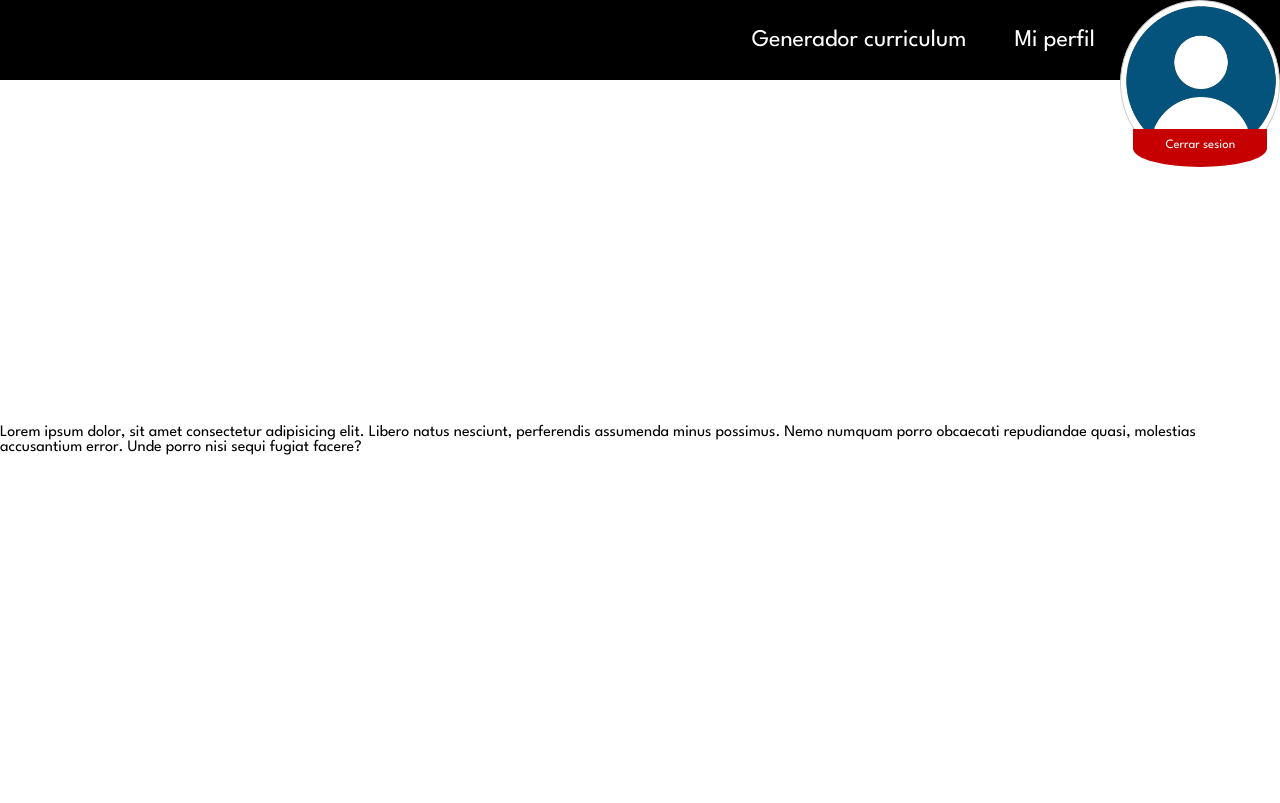
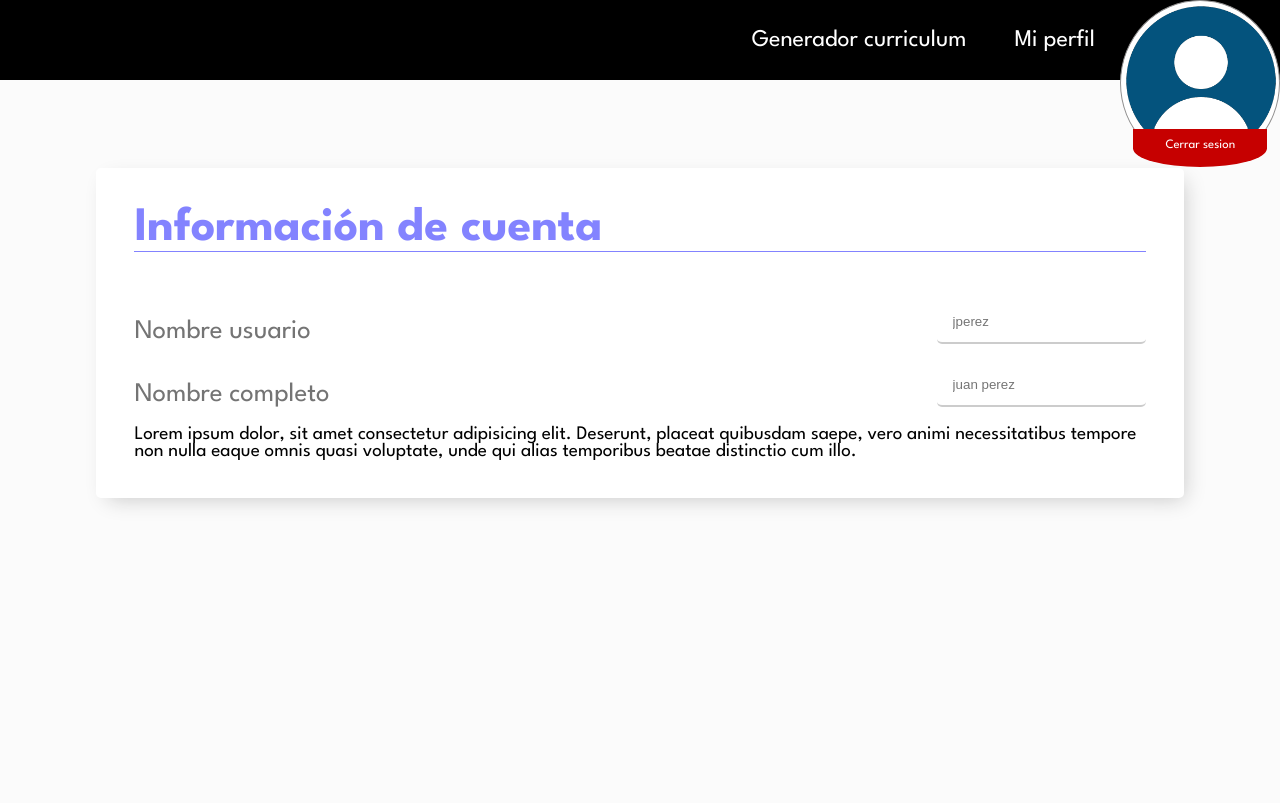
Before and after one commit to JorgeAlfaroAguirre/CVGenarator, a plain HTML site: page perfil.html in a window 1280 px wide. Drawn offline with Linux system fonts and the light colour scheme.

Commit message:
Formulario y css en perfil - CZ

```diff
--- a/assets/css/perfil.css
+++ b/assets/css/perfil.css
@@ -1,41 +1,39 @@
-@import url('https://fonts.googleapis.com/css2?family=League+Spartan:wght@400;700;900&family=Poppins:wght@400;700;900&display=swap');
+@import url("https://fonts.googleapis.com/css2?family=League+Spartan:wght@400;700;900&family=Poppins:wght@400;700;900&display=swap");
 
-*{
-  margin:0;
+* {
+  margin: 0;
   box-sizing: border-box;
 }
 
-body{
-  font-family: 'League Spartan', sans-serif;
+body {
+  font-family: "League Spartan", sans-serif;
   /* font-family: 'Poppins', sans-serif; */
   overflow: hidden;
 }
 
-.main{
+.main {
   overflow: hidden;
-  height: 100vh;
-  display: grid;
+  /* height: 100vh;
+  display: grid; */
   margin: 0 auto;
 }
 
-.main__background{
+.main__background {
   height: 100vh;
   background-color: #e0e0e0;
 }
 
-.nav{
+.nav {
   background-color: black;
   color: #eeeeee;
   height: 10vh;
   display: grid;
-  grid-template-columns: repeat(7,1fr);
-  grid-template-areas:
-  "nav_text nav_text nav_text nav_text nav_text nav_text nav_img"
-  ;
+  grid-template-columns: repeat(7, 1fr);
+  grid-template-areas: "nav_text nav_text nav_text nav_text nav_text nav_text nav_img";
   gap: 1em;
 }
 
-.nav_text{
+.nav_text {
   width: 100%;
   font-size: 1.5em;
   grid-area: nav_text;
@@ -45,24 +43,24 @@ body{
   gap: 2em;
 }
 
-.link_nav{
+.link_nav {
   width: 100%;
   text-decoration: none;
   color: #fff;
 }
 
-.nav_image{
+.nav_image {
   position: absolute;
-  top:0;
+  top: 0;
   right: 0;
   background: #fff;
   width: 10em;
   border-radius: 50%;
-  border:1px solid #ccc
+  border: 1px solid #919090;
 }
 
-.img_perfil{
-  width:10em;
+.img_perfil {
+  width: 10em;
 }
 
 /* .nav_container_sesion{
@@ -80,20 +78,80 @@ body{
   background-color: #fc0000;
 } */
 
-.close{
-  position:absolute;
+.close {
+  position: absolute;
   text-align: center;
-  top:10em;
-  right: .9em;
+  top: 10em;
+  right: 0.9em;
   width: 10.5em;
-  padding: .8em 1.2em 1.2em;
+  padding: 0.8em 1.2em 1.2em;
   background-color: #c60000;
   border-radius: 0 0 100% 100%;
-  font-size: .8em;
+  font-size: 0.8em;
   text-decoration: none;
   color: #fff;
 }
 
-.close:hover{
+.close:hover {
   background-color: #fc0000;
 }
+
+.main_container {
+  background-color: #fbfbfb;
+  min-height: 100vh;
+  margin: 0 auto;
+  display: flex;
+  justify-content: center;
+  padding: 5.5em 0;
+}
+
+.body_content {
+  width: 85%;
+  height: 100%;
+  padding: 2em 2em;
+  background-color: #fff;
+  font-size: 1.2em;
+  border-radius: 5px;
+  box-shadow: 6px 7px 20px -6px rgba(199, 199, 199, 1);
+}
+
+.title_perfil {
+  font-size: 2.5em;
+  color: rgba(0, 0, 255, 0.486);
+  border-bottom: 1px solid rgba(0, 0, 255, 0.486);
+  margin-bottom: 1em;
+}
+
+.group_input {
+  display: grid;
+  grid-template-areas: "label input";
+  grid-template-columns: 1fr;
+  color: #747474;
+  margin-bottom: 1em;
+}
+
+.label_account {
+  font-size: 1.4em;
+  font-weight: 300;
+  display: flex;
+  align-items: end;
+}
+
+.input_acount {
+  border-radius: 5px;
+  border: 0.2em solid rgba(194, 194, 194, 0.829);
+  border-top: 0;
+  border-left: 0;
+  border-right: 0;
+  outline: none;
+  padding: 1em 1.2em;
+}
+
+.input_acount:focus {
+  outline: none;
+  border: 0.2em solid rgba(55, 55, 255, 0.486);
+  background-color: rgba(102, 102, 228, 0.082);
+  border-top: 0;
+  border-left: 0;
+  border-right: 0;
+}
--- a/perfil.html
+++ b/perfil.html
@@ -1,28 +1,76 @@
 <!DOCTYPE html>
 <html lang="en">
   <head>
-  <meta charset="UTF-8">
-  <meta http-equiv="X-UA-Compatible" content="IE=edge">
-  <meta name="viewport" content="width=device-width, initial-scale=1.0">
-  <link rel="stylesheet" href="./assets/css/perfil.css">
+    <meta charset="UTF-8" />
+    <meta http-equiv="X-UA-Compatible" content="IE=edge" />
+    <meta name="viewport" content="width=device-width, initial-scale=1.0" />
+    <link rel="stylesheet" href="./assets/css/perfil.css" />
     <title>CV Generator</title>
   </head>
   <body>
     <div class="main">
       <nav class="nav">
         <div class="nav_text">
-        <div class="nav_perfil"><a href="#" class="link_nav">Generador curriculum</a></div>
-        <div class="nav_perfil"><a href="#" class="link_nav">Mi perfil</a></div>
+          <div class="nav_perfil">
+            <a href="#" class="link_nav">Generador curriculum</a>
+          </div>
+          <div class="nav_perfil">
+            <a href="#" class="link_nav">Mi perfil</a>
+          </div>
         </div>
         <div class="nav_image">
           <div class="nav_container_sesion">
-          <div class="nav_close_sesion"> <a href="#" class="close">Cerrar sesion</a> </div>
+            <div class="nav_close_sesion">
+              <a href="#" class="close">Cerrar sesion</a>
             </div>
-        <img src="./assets/img/perfil/no-image.png" alt="" class="img_perfil">
+          </div>
+          <img
+            src="./assets/img/perfil/no-image.png"
+            alt=""
+            class="img_perfil"
+          />
         </div>
       </nav>
       <div class="main_container">
-      Lorem ipsum dolor, sit amet consectetur adipisicing elit. Libero natus nesciunt, perferendis assumenda minus possimus. Nemo numquam porro obcaecati repudiandae quasi, molestias accusantium error. Unde porro nisi sequi fugiat facere?
+        <div class="body_content">
+          <div class="informacion_cuenta">
+            <h2 class="title_perfil">Información de cuenta</h2>
+            <div class="form_account">
+              <form action="" class="form_information_account">
+                <div class="group_input">
+                  <lable for="username" class="label_account"
+                    >Nombre usuario</lable
+                  >
+                  <input
+                    id="username"
+                    type="text"
+                    class="input_acount"
+                    name="username"
+                    placeholder="jperez"
+                  />
+                </div>
+                <div class="group_input">
+                  <lable for="name_completed" class="label_account"
+                    >Nombre completo</lable
+                  >
+                  <input
+                    id="name_completed"
+                    type="text"
+                    class="input_acount"
+                    name="name_completed"
+                    placeholder="juan perez"
+                  />
+                </div>
+              </form>
+            </div>
+          </div>
+          <p>
+            Lorem ipsum dolor, sit amet consectetur adipisicing elit. Deserunt,
+            placeat quibusdam saepe, vero animi necessitatibus tempore non nulla
+            eaque omnis quasi voluptate, unde qui alias temporibus beatae
+            distinctio cum illo.
+          </p>
+        </div>
       </div>
     </div>
   </body>
```
Lines whose indentation alone changed are shown as unchanged.
